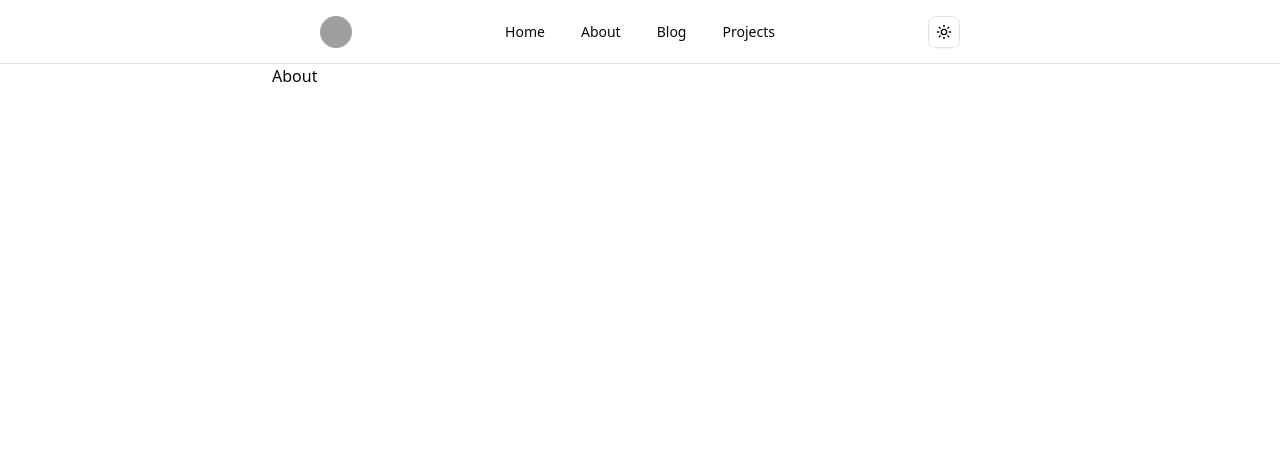
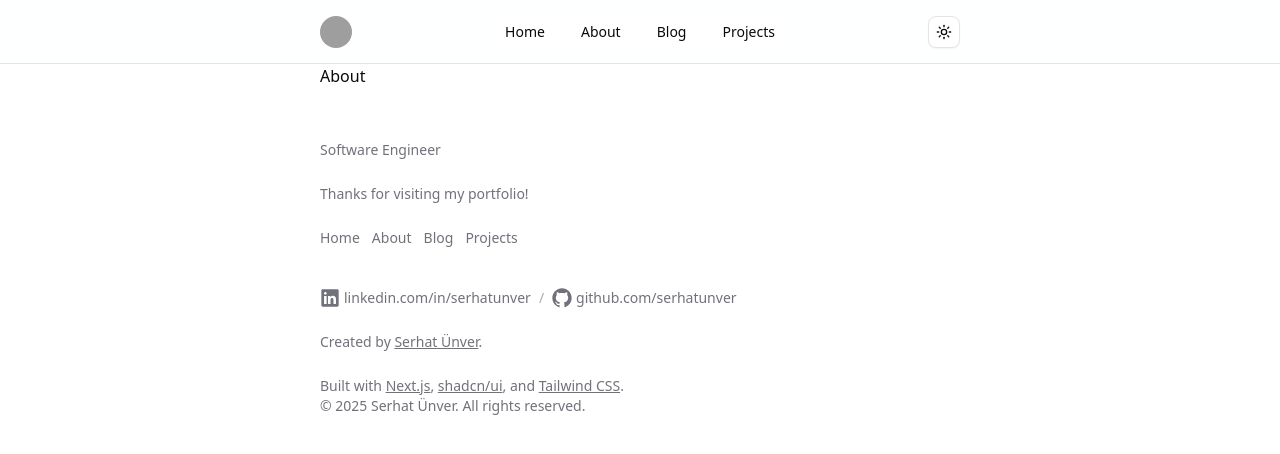
Before and after one commit to serhatunver/portfolio, a Next.js app: page /about in a window 1280 px wide. Shown: the top 454 px of the page. Built offline with nearby package versions, Linux system fonts and the light colour scheme; grey boxes are pictures that could not be loaded.

Commit message:
feat: add Footer component and integrate it into layout

```diff
--- a/app/layout.tsx
+++ b/app/layout.tsx
@@ -3,6 +3,7 @@ import { Geist, Geist_Mono } from 'next/font/google';
 import { ThemeProvider } from '@/components/theme-provider';
 import './globals.css';
 import { Header } from '@/components/Header';
+import { Footer } from '@/components/Footer';
 
 const geistSans = Geist({
   variable: '--font-geist-sans',
@@ -36,7 +37,8 @@ export default function RootLayout({
           // disableTransitionOnChange
         >
           <Header />
-          <main className="mx-auto w-full max-w-3xl px-4">{children}</main>
+          <main className="mx-auto w-full max-w-2xl px-4">{children}</main>
+          <Footer />
         </ThemeProvider>
       </body>
     </html>
--- /dev/null
+++ b/components/Footer.tsx
@@ -0,0 +1,130 @@
+import Link from 'next/link';
+
+export function Footer() {
+  return (
+    <footer className="w-full flex flex-col space-y-6 mx-auto max-w-2xl bg-background px-4 py-6 text-sm text-muted-foreground backdrop-blur-sm">
+      <section>
+        <div className="font-medium text-xl text-white">Serhat Ünver</div>
+        <div>Software Engineer</div>
+      </section>
+      <section>Thanks for visiting my portfolio!</section>
+      <section>
+        <nav className="flex flex-col sm:flex-row gap-3 mb-4">
+          <Link href="/" className="hover:text-foreground transition-colors">
+            Home
+          </Link>
+          <Link
+            href="/about"
+            className="hover:text-foreground transition-colors"
+          >
+            About
+          </Link>
+          <Link
+            href="/blog"
+            className="hover:text-foreground transition-colors"
+          >
+            Blog
+          </Link>
+          <Link
+            href="/projects"
+            className="hover:text-foreground transition-colors"
+          >
+            Projects
+          </Link>
+        </nav>
+      </section>
+      <section className="flex flex-wrap items-center gap-2">
+        <Link
+          href="https://www.linkedin.com/in/serhatunver/"
+          target="_blank"
+          rel="noopener noreferrer"
+          className="flex items-center gap-1 hover:text-foreground transition-colors"
+        >
+          <svg
+            width="15"
+            height="15"
+            viewBox="0 0 15 15"
+            fill="none"
+            xmlns="http://www.w3.org/2000/svg"
+            className="w-5 h-5"
+          >
+            <path
+              d="M2 1C1.44772 1 1 1.44772 1 2V13C1 13.5523 1.44772 14 2 14H13C13.5523 14 14 13.5523 14 13V2C14 1.44772 13.5523 1 13 1H2ZM3.05 6H4.95V12H3.05V6ZM5.075 4.005C5.075 4.59871 4.59371 5.08 4 5.08C3.4063 5.08 2.925 4.59871 2.925 4.005C2.925 3.41129 3.4063 2.93 4 2.93C4.59371 2.93 5.075 3.41129 5.075 4.005ZM12 8.35713C12 6.55208 10.8334 5.85033 9.67449 5.85033C9.29502 5.83163 8.91721 5.91119 8.57874 6.08107C8.32172 6.21007 8.05265 6.50523 7.84516 7.01853H7.79179V6.00044H6V12.0047H7.90616V8.8112C7.8786 8.48413 7.98327 8.06142 8.19741 7.80987C8.41156 7.55832 8.71789 7.49825 8.95015 7.46774H9.02258C9.62874 7.46774 10.0786 7.84301 10.0786 8.78868V12.0047H11.9847L12 8.35713Z"
+              fill="currentColor"
+              fill-rule="evenodd"
+              clip-rule="evenodd"
+            ></path>
+          </svg>
+          <span>linkedin.com/in/serhatunver</span>
+        </Link>
+        <span className="text-muted-foreground/60">/</span>
+        <Link
+          href="https://www.github.com/serhatunver"
+          target="_blank"
+          rel="noopener noreferrer"
+          className="flex items-center gap-1 hover:text-foreground transition-colors"
+        >
+          <svg
+            width="15"
+            height="15"
+            viewBox="0 0 15 15"
+            fill="none"
+            xmlns="http://www.w3.org/2000/svg"
+            className="w-5 h-5"
+          >
+            <path
+              d="M7.49933 0.25C3.49635 0.25 0.25 3.49593 0.25 7.50024C0.25 10.703 2.32715 13.4206 5.2081 14.3797C5.57084 14.446 5.70302 14.2222 5.70302 14.0299C5.70302 13.8576 5.69679 13.4019 5.69323 12.797C3.67661 13.235 3.25112 11.825 3.25112 11.825C2.92132 10.9874 2.44599 10.7644 2.44599 10.7644C1.78773 10.3149 2.49584 10.3238 2.49584 10.3238C3.22353 10.375 3.60629 11.0711 3.60629 11.0711C4.25298 12.1788 5.30335 11.8588 5.71638 11.6732C5.78225 11.205 5.96962 10.8854 6.17658 10.7043C4.56675 10.5209 2.87415 9.89918 2.87415 7.12104C2.87415 6.32925 3.15677 5.68257 3.62053 5.17563C3.54576 4.99226 3.29697 4.25521 3.69174 3.25691C3.69174 3.25691 4.30015 3.06196 5.68522 3.99973C6.26337 3.83906 6.8838 3.75895 7.50022 3.75583C8.1162 3.75895 8.73619 3.83906 9.31523 3.99973C10.6994 3.06196 11.3069 3.25691 11.3069 3.25691C11.7026 4.25521 11.4538 4.99226 11.3795 5.17563C11.8441 5.68257 12.1245 6.32925 12.1245 7.12104C12.1245 9.9063 10.4292 10.5192 8.81452 10.6985C9.07444 10.9224 9.30633 11.3648 9.30633 12.0413C9.30633 13.0102 9.29742 13.7922 9.29742 14.0299C9.29742 14.2239 9.42828 14.4496 9.79591 14.3788C12.6746 13.4179 14.75 10.7025 14.75 7.50024C14.75 3.49593 11.5036 0.25 7.49933 0.25Z"
+              fill="currentColor"
+              fill-rule="evenodd"
+              clip-rule="evenodd"
+            ></path>
+          </svg>
+          github.com/serhatunver
+        </Link>
+      </section>
+      <section>
+        Created by{' '}
+        <a
+          href="https://serhatunver.com"
+          target="_blank"
+          rel="noopener noreferrer"
+          className="underline hover:text-foreground"
+        >
+          Serhat Ünver
+        </a>
+        .
+      </section>
+      <section>
+        Built with{' '}
+        <a
+          href="https://nextjs.org/"
+          target="_blank"
+          rel="noopener noreferrer"
+          className="underline hover:text-foreground"
+        >
+          Next.js
+        </a>
+        ,{' '}
+        <a
+          href="https://ui.shadcn.com/"
+          target="_blank"
+          rel="noopener noreferrer"
+          className="underline hover:text-foreground"
+        >
+          shadcn/ui
+        </a>
+        , and{' '}
+        <a
+          href="https://tailwindcss.com/"
+          target="_blank"
+          rel="noopener noreferrer"
+          className="underline hover:text-foreground"
+        >
+          Tailwind CSS
+        </a>
+        .
+      </section>
+      © {new Date().getFullYear()} Serhat Ünver. All rights reserved.
+    </footer>
+  );
+}
```
